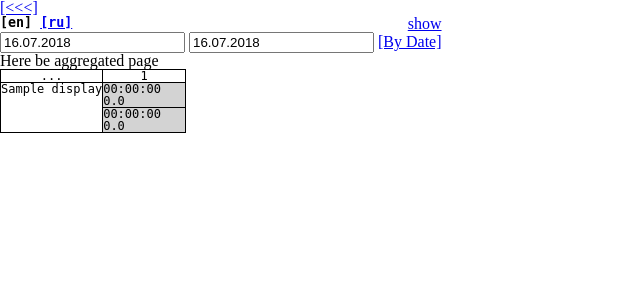
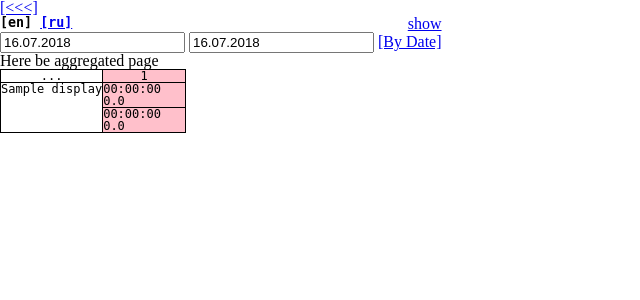
Before and after one commit to uzername/barcodeHandling, a PHP site: template webtemplates/listbarcode3.twig in a window 1280 px wide. Shown: the top 300 px of the page, without its empty margins (0-640 px from the left). Run offline with PHP 8.4, Linux system fonts and the light colour scheme; the template is opened without the code that fills it: most values are stand-ins (such as "Sample title", 1, 10 or a date in 2020); some libraries are stand-ins or nearby versions.

Commit message:
Holidays in /list/v3 are displayed in pink

```diff
--- a/webtemplates/listbarcode3.twig
+++ b/webtemplates/listbarcode3.twig
@@ -55,7 +55,13 @@
                     <th class="aggregatedtable-goodborder aggregatedtable-th">...</th>
                     {% set datessize = scanlist.AllDates|length %}
                     {% for dateitem in scanlist.AllDates %}
-                    <th class="aggregatedtable-goodborder aggregatedtable-th"> {{dateitem[0]}} <br /> {{localizedmessages['weekdays'][dateitem[1]]}} </th>
+                    {% if (dateitem[1]<6) %}
+                        <th class="aggregatedtable-goodborder aggregatedtable-th">
+                    {% else %}
+                        <th class="aggregatedtable-goodborder aggregatedtable-th aggregatedtable-th-holiday">
+                    {% endif %}
+                        {{dateitem[0]}} <br /> {{localizedmessages['weekdays'][dateitem[1]]}}
+                    </th>
                     {% endfor %}
                 </tr>
             </thead>
@@ -66,11 +72,19 @@
                     {% for i in 1..datessize %}
 
                             {% if arrayvalue.timedarray[i-1] is defined %}
+                                {% if (scanlist.AllDates[i-1][1]<6) %}
                             <td class="aggregatedtable-goodborder aggregatedtable-td">
+                                {% else %}
+                            <td class="aggregatedtable-goodborder aggregatedtable-td aggregatedtable-td-holiday">
+                                {% endif%}
                                 <span>{{arrayvalue.timedarray[i-1][0]}}</span> <br/>
                                 <span>{{arrayvalue.timedarray[i-1][1]|number_format(4,'.')}}</span>
                             {% else %}
+                                {% if (scanlist.AllDates[i-1][1]<6) %}
                             <td class="aggregatedtable-goodborder aggregatedtable-noentries aggregatedtable-td">
+                                {% else %}
+                            <td class="aggregatedtable-goodborder aggregatedtable-td-holiday aggregatedtable-td" >
+                                {% endif %}
                                 <span>00:00:00</span> <br/> <span>0.0</span>
                             {% endif %}
                         </td>
@@ -79,12 +93,20 @@
                 <tr>
                     {%for j in 1..datessize %}
                         {% if arrayvalue.timedarray[j-1] is defined %}
+                            {% if (scanlist.AllDates[j-1][1]<6) %}
                             <td class="aggregatedtable-goodborder aggregatedtable-td" style="color: red">
+                            {% else %}
+                            <td class="aggregatedtable-goodborder aggregatedtable-td aggregatedtable-td-holiday" style="color: red">
+                            {% endif %}
                                 <div class="tooltip">{{arrayvalue.timedarray[j-1][3] | default("00:00:00")}} <span class="tooltiptext">{{localizedmessages["overtimetext"]|default('Overtime')}}</span> </div> <br/>
                                 <span>{{arrayvalue.timedarray[j-1][4]|number_format(4,'.')|default('value')}}</span>
 
                         {% else %}
+                                {% if (scanlist.AllDates[j-1][1]<6) %}
                             <td class="aggregatedtable-goodborder aggregatedtable-noentries aggregatedtable-td">
+                                {% else %}
+                            <td class="aggregatedtable-goodborder aggregatedtable-td-holiday aggregatedtable-td" >
+                                {% endif %}
                                 <span>00:00:00</span> <br/> <span>0.0</span>
                         {% endif %}
                         </td>
--- a/webtemplatesresources/registeredlist3.css
+++ b/webtemplatesresources/registeredlist3.css
@@ -10,3 +10,6 @@
     font-family: monospace;
     min-width: 82px;
 }
+.aggregatedtable-th-holiday, .aggregatedtable-td-holiday {
+    background-color: pink;
+}
```
